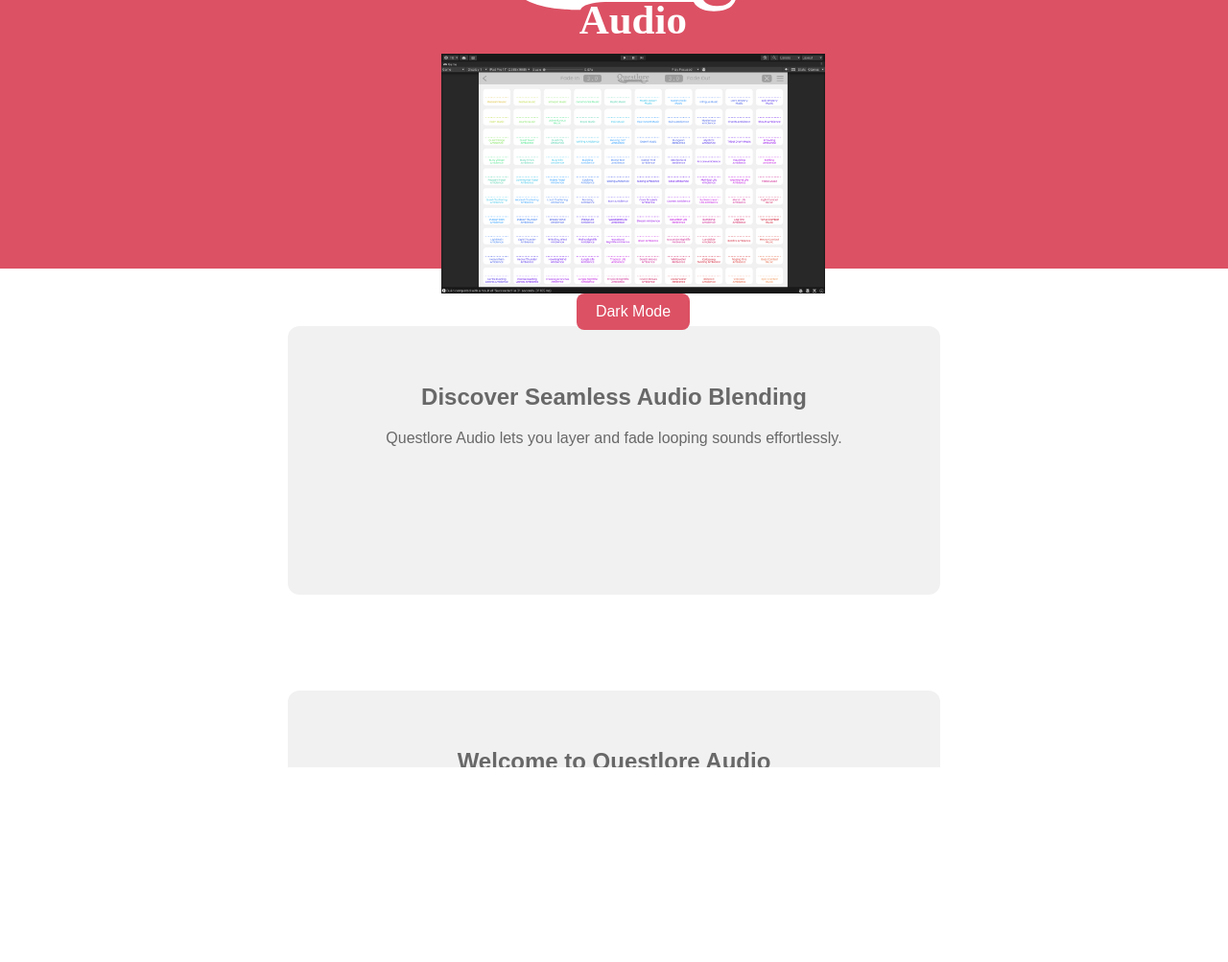
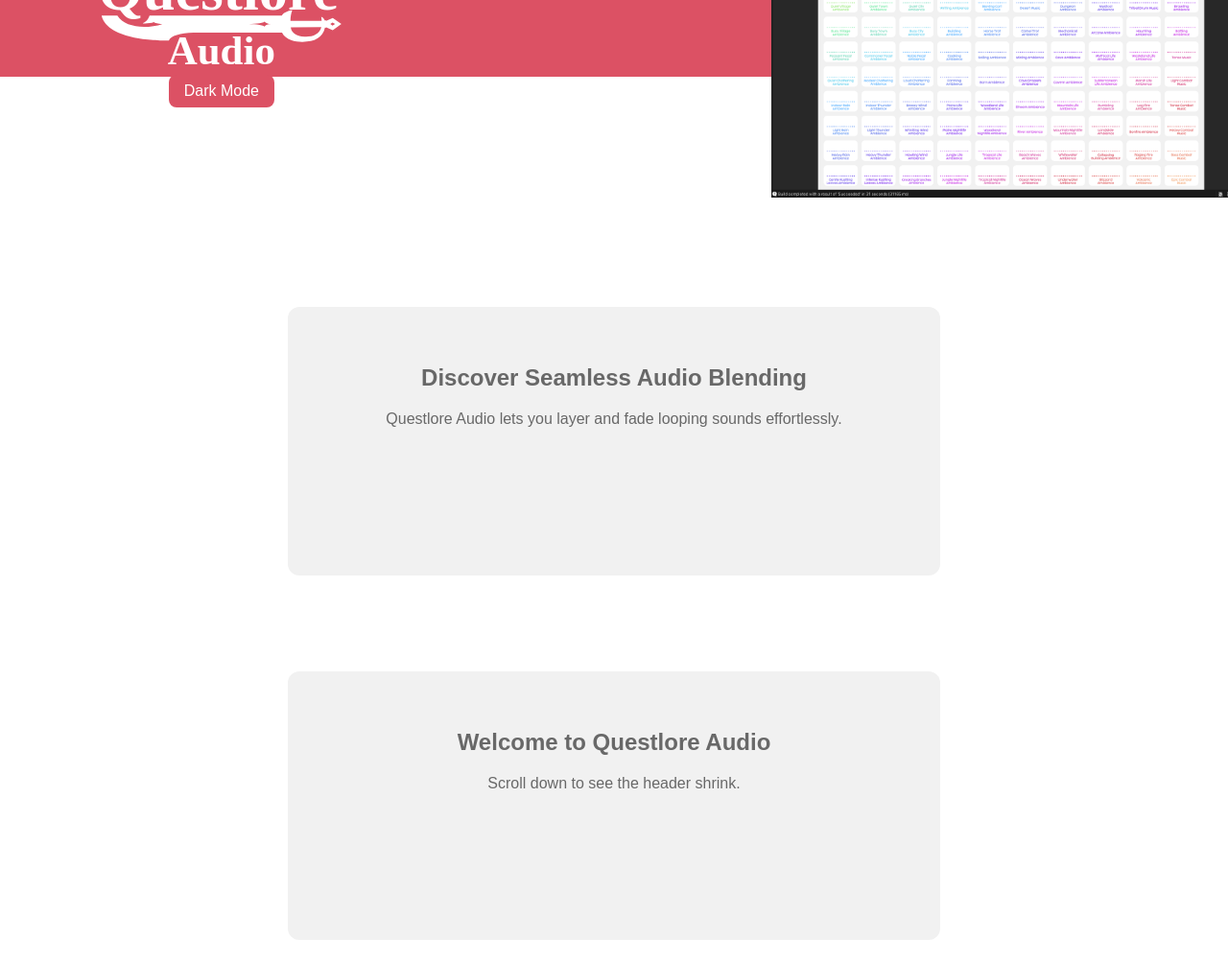
Before and after one commit to tbaltaks/QLAudioWebsite, a plain HTML site: page index.html in a window 1280 px wide. Shown: the top 1003 px of the page at 96% size. Before the commit the page ends 800 px from the top, so only its background shows below. Drawn offline with Linux system fonts and the light colour scheme.

Commit message:
Fucked the header resizing RIGHT off

```diff
--- a/app.css
+++ b/app.css
@@ -50,7 +50,16 @@
   --button-text: white;
 }
 
-/* === DARK MODE === */
+/* Light Mode */
+body.light-mode {
+  --bg-color: var(--light-bg);
+  --text-color: var(--light-text);
+  --section-bg: var(--light-section);
+  --button-bg: var(--primary-color);
+  --button-text: white;
+}
+
+/* Dark Mode */
 body.dark-mode {
   --bg-color: var(--dark-bg);
   --text-color: var(--dark-text);
@@ -68,7 +77,6 @@
   background: var(--bg-color);
   color: var(--text-color);
   transition: background 0.3s, color 0.3s;
-  overflow: hidden; /* Locks body scrolling */
 }
 
 /* === HEADER STYLES === */
@@ -77,24 +85,31 @@
   top: 0;
   left: 0;
   width: 100%;
-  height: 200px; /* initial header height */
+  height: 5vh; /* Maximum header height */
   background: var(--primary-color);
-  color: white;
-  text-align: center;
-  padding: 40px 20px;
+  color: var(--text-color);
+  padding: 20px 5%;
   transition: height 0.1s linear;
   z-index: 1000;
   display: flex;
-  flex-direction: column;
   justify-content: center;
   align-items: center;
 }
 
 #header-content {
   display: flex;
+  justify-content: space-between;
+  align-items: center;
+  width: 100%;
+  max-width: 1200px;
+  transition: transform 0.1s linear;
+}
+
+#logo-container {
+  display: flex;
   flex-direction: column;
   align-items: center;
-  transition: transform 0.1s linear;
+  gap: 10px;
 }
 
 /* === LOGO (SVG) === */
@@ -112,7 +127,7 @@
   transition: transform 0.1s linear, opacity 0.1s linear;
 }
 
-/* === THEME TOGGLE BUTTON & OTHER BUTTONS === */
+/* === BUTTON STYLES === */
 button {
   padding: 10px 20px;
   border: none;
@@ -122,6 +137,17 @@
   background: var(--button-bg);
   color: var(--button-text);
   transition: background 0.3s, color 0.3s;
+}
+
+#theme-toggle {
+  padding: 8px 16px;
+  font-size: 1rem;
+  background: var(--button-bg);
+  color: var(--button-text);
+  border: none;
+  border-radius: 8px;
+  cursor: pointer;
+  transition: background 0.3s, color 0.3s, transform 0.1s linear;
 }
 
 /* === SECTION STYLES === */
@@ -135,15 +161,9 @@
   transition: background 0.3s;
 }
 
-/* === SCROLL CONTAINER === */
-#scroll-container {
-  height: 100vh;
-  overflow-y: scroll;
-  -webkit-overflow-scrolling: touch; /* Smooth scrolling on mobile */
-}
-
 /* === MAIN CONTENT === */
 #content {
-  margin-top: 220px; /* initial margin: header height (200px) + 20px */
+  /* Initially, push content below the header */
+  margin-top: 200px;
   padding: 20px;
 }
--- a/app.js
+++ b/app.js
@@ -19,38 +19,3 @@
     localStorage.setItem('theme', isDark ? 'dark-mode' : 'light-mode');
     updateButtonText();
 });
-
-// Get reference to the scroll container instead of window
-const scrollContainer = document.getElementById('scroll-container');
-const header = document.getElementById('main-header');
-const logo = document.getElementById('logo');
-const appImage = document.getElementById('app-image');
-const content = document.getElementById('content');
-
-const maxScroll = 300;       // scroll distance for full effect
-const maxHeaderHeight = 200; // original header height (px)
-const minHeaderHeight = 60;  // smallest header height (px)
-
-scrollContainer.addEventListener('scroll', () => {
-  const scrollTop = scrollContainer.scrollTop;
-
-  // Calculate proportional shrink factor (0 to 1)
-  const shrinkFactor = Math.min(scrollTop / maxScroll, 1);
-
-  // Calculate new header height based on scroll
-  const newHeaderHeight = maxHeaderHeight - ((maxHeaderHeight - minHeaderHeight) * shrinkFactor);
-  header.style.height = `${newHeaderHeight}px`;
-
-  // Scale the SVG logo (adjust scaling range as needed)
-  const newLogoScale = 1 - (0.4 * shrinkFactor);
-  logo.style.transform = `scale(${newLogoScale})`;
-
-  // Fade and scale the app image
-  const newImageScale = 1 - (0.3 * shrinkFactor);
-  const newImageOpacity = 1 - shrinkFactor;
-  appImage.style.transform = `scale(${newImageScale})`;
-  appImage.style.opacity = newImageOpacity;
-
-  // Adjust main content margin so it starts below the header (with extra spacing)
-  content.style.marginTop = `${newHeaderHeight + 20}px`;
-});
--- a/index.html
+++ b/index.html
@@ -1,6 +1,5 @@
 <!DOCTYPE html>
 <html lang="en">
-
 <head>
   <meta charset="UTF-8" />
   <meta name="viewport" content="width=device-width, initial-scale=1.0" />
@@ -8,22 +7,20 @@
   <link rel="stylesheet" href="app.css" />
   <script defer src="app.js"></script>
 </head>
-
 <body>
-
-  <!-- Header (always fixed) -->
+  <!-- Header -->
   <header id="main-header">
     <div id="header-content">
-      <!-- SVG logo -->
-      <img id="logo" src="assets/Questlore Audio Logo.svg" alt="Questlore Audio Logo" />
-      <!-- App image (e.g., a screenshot) -->
-      <img id="app-image" src="assets/Screenshot-light.png" alt="App Preview" />
+        <div id="logo-container">
+            <img id="logo" src="assets/Questlore Audio Logo.svg" alt="Questlore Audio Logo">
+            <button id="theme-toggle">Dark Mode</button>
         </div>
-    <button id="theme-toggle">Dark Mode</button>
+        <img id="app-image" src="assets/Screenshot-light.png" alt="App Preview">
+    </div>
 </header>
 
-  <!-- Scroll Container: Locks body scroll and captures scroll events -->
-  <div id="scroll-container">
+
+  <!-- Main Content -->
   <main id="content">
     <section id="intro">
       <h2>Discover Seamless Audio Blending</h2>
@@ -56,8 +53,5 @@
       <button id="download-btn">Download</button>
     </section>
   </main>
-  </div>
-
 </body>
-
 </html>
```
Lines whose indentation alone changed are shown as unchanged.
